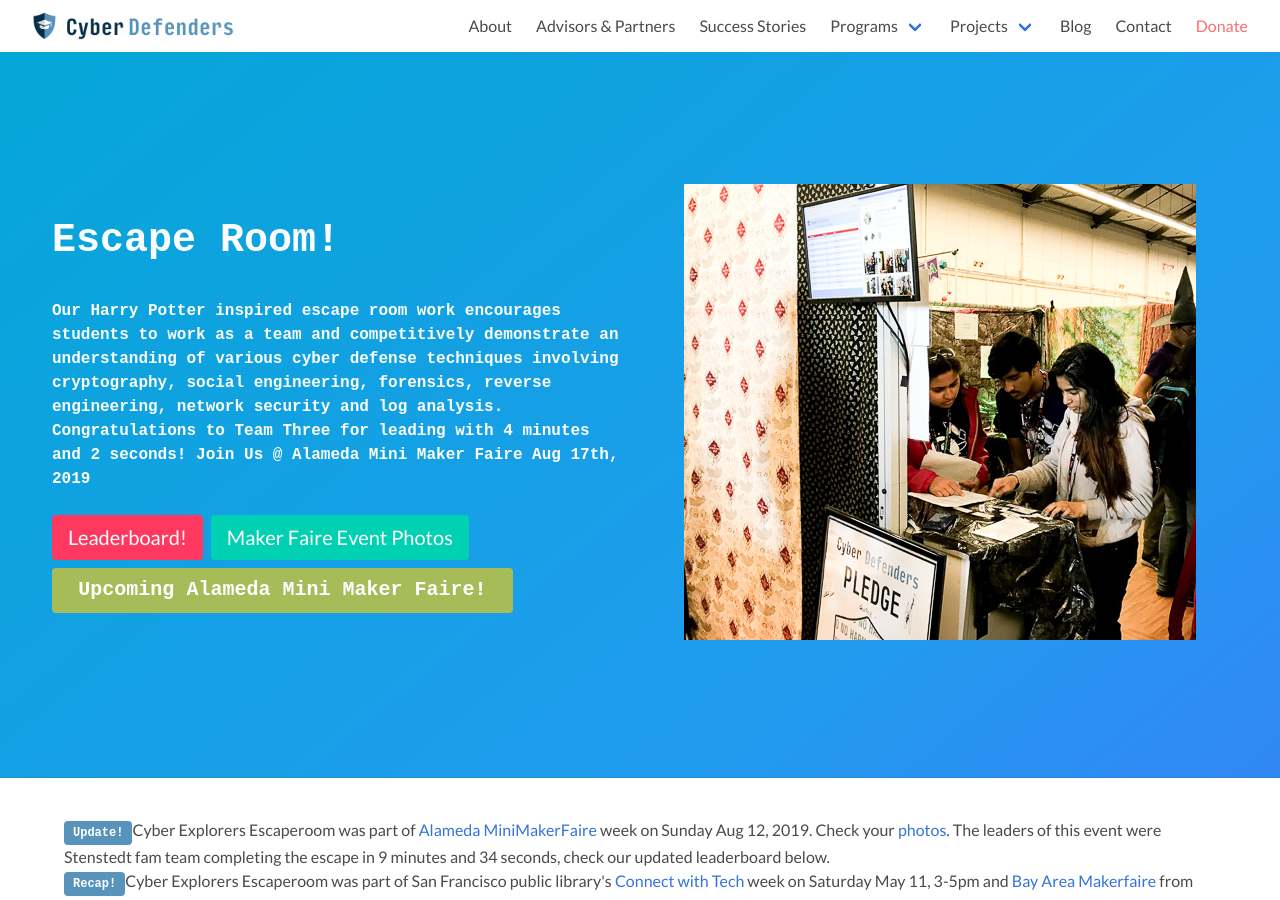
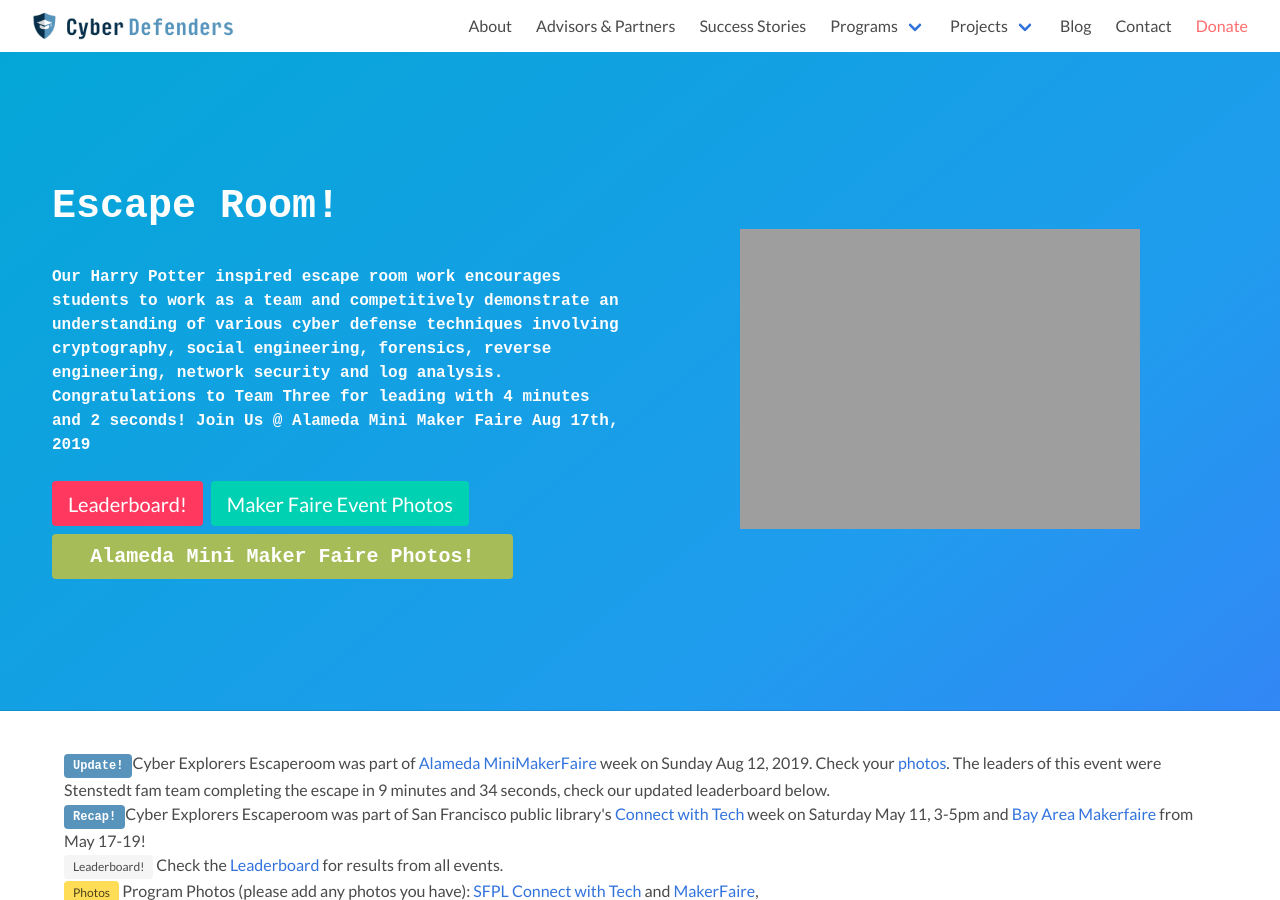
Before and after one commit to cyberdefendersprogram/www-homepage, a Jekyll site: the page built from escaperoom.html, in a window 1280 px wide and 900 px high. Built offline with Jekyll 4.4.1, drawn with Linux system fonts in a browser that asks for light colours; nearby versions of some CDN libraries.

Commit message:
alameda makerfaire updates

```diff
--- a/escaperoom.html
+++ b/escaperoom.html
@@ -21,12 +21,12 @@
                             <div class="buttons is-large">
                                     <a class="button is-medium is-danger" href="https://datastudio.google.com/s/oaZialQCjxw">Leaderboard!</a>
                                     <a class="button is-medium is-primary" href="https://photos.app.goo.gl/eEf3DEr8z3EwFi6G7">Maker Faire Event Photos</a>
-                                    <a class="button is-medium is-hackathon-apply" href="https://www.facebook.com/events/368573287159530/">Upcoming Alameda Mini Maker Faire!</a>
+                                    <a class="button is-medium is-hackathon-apply" href="https://photos.app.goo.gl/4RkAHZLRbw8Wg4679">Alameda Mini Maker Faire Photos!</a>
                             </div>
                         </div>
                         <div class="column is-two-third">
                                 <div class="has-text-centered is-right">
-                                        <img src="{{site.url}}{{site.baseurl}}assets/images/escaperoom.jpg"/>
+                                        <img src="{{site.url}}{{site.baseurl}}assets/images/escaperoom2.jpg"/>
                                 </div>
                         </div>
                     </div>
```
Also changed, not shown: 1 other file.
